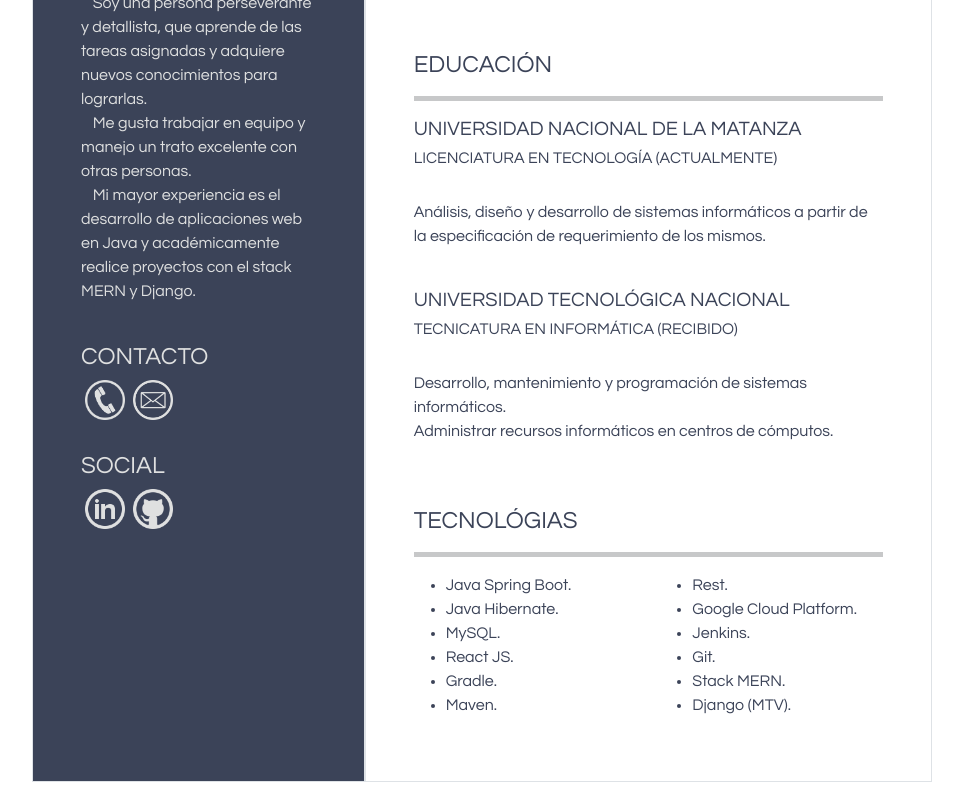
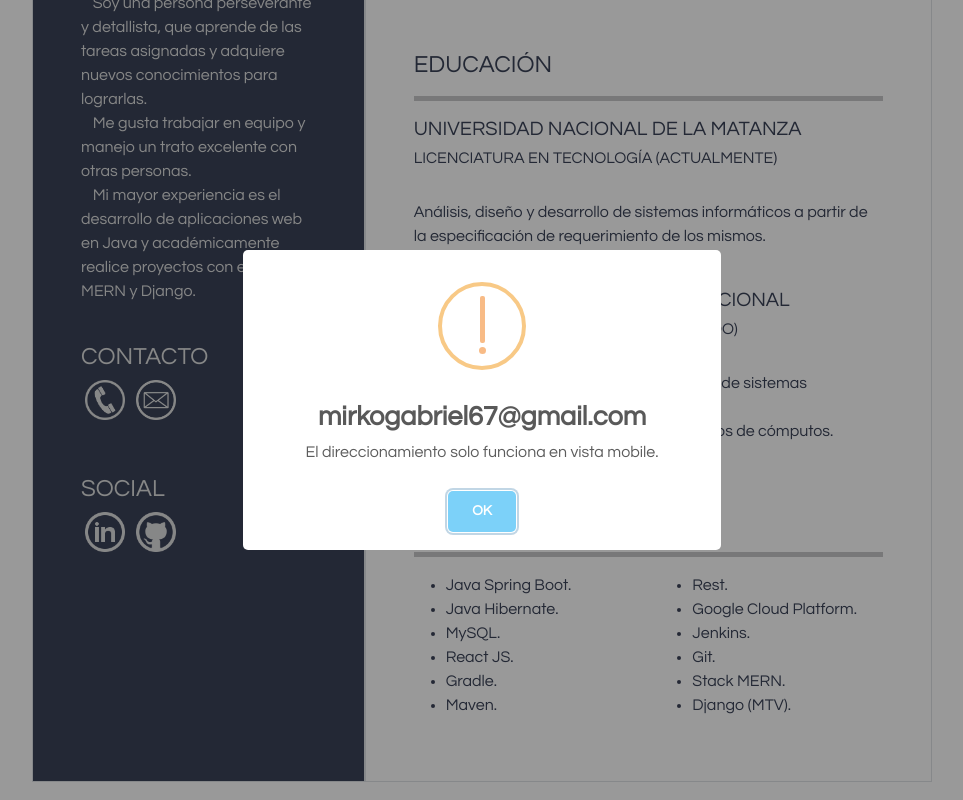
Before and after one commit to MirkoGabriel/mirkogabriel.github.io, a plain HTML site: page index.html in a window 1280 px wide. Both pictures are taken after a click on the link 311 px from the left and 974 px from the top of the page. Shown: the part 574-1374 px from the top of the page, without its empty margins (158-1121 px from the left). Drawn offline with nearby package versions, Linux system fonts and the light colour scheme.

Commit message:
Add sweet alert

```diff
--- a/index.css
+++ b/index.css
@@ -69,7 +69,6 @@ h3, h4, h5, h6, p, ul,li {
     height: 40px;
     margin-right: 4px;
     margin-left: 4px;
-    float: left;
     display: inline-block;
 }
 
@@ -77,3 +76,6 @@ img {
     max-width: 100%;
     height: auto;
 }
+.swal-footer{
+    text-align: center !important;
+}
--- a/index.html
+++ b/index.html
@@ -5,6 +5,7 @@
     <meta name="viewport" content="width=device-width, initial-scale=1.0">
     <link href="https://cdn.jsdelivr.net/npm/bootstrap@5.0.2/dist/css/bootstrap.min.css" rel="stylesheet" integrity="sha384-EVSTQN3/azprG1Anm3QDgpJLIm9Nao0Yz1ztcQTwFspd3yD65VohhpuuCOmLASjC" crossorigin="anonymous">
     <link href="index.css" rel="stylesheet"/>
+    <script src="https://unpkg.com/sweetalert/dist/sweetalert.min.js"></script>
     <title>Mirko CV</title>
     <script>
         function screenResolution(texto,href){
@@ -22,7 +23,13 @@
             }
             if(flag)
             {
-                alert("Ups! estas en PC de escritorio mi " + texto);
+                //alert("Ups! estas en PC de escritorio mi " + texto);
+                //swal("Ups! estas en PC de escritorio mi " + texto);
+                swal({
+                    title: texto,
+                    text:'El direccionamiento solo funciona en vista mobile.',
+                    icon: "warning"
+                })
             }else{
                 window.location.href = href;
             }
@@ -55,8 +62,8 @@
                 </p>
                 <br>
                 <h4 class="datos">CONTACTO</h4>
-                <a class="red phn" onclick="screenResolution('número es 1169535720','tel:+5491169535720')"></a>
-                <a class="red email" onclick="screenResolution('email es mirkogabriel67@gmail.com','mailto:mirkogabriel67@gmail.com')"></a>
+                <a class="red phn" onclick="screenResolution('1169535720','tel:+5491169535720')"></a>
+                <a class="red email" onclick="screenResolution('mirkogabriel67@gmail.com','mailto:mirkogabriel67@gmail.com')"></a>
                 <br>
                 <br>
                 <br>
```
